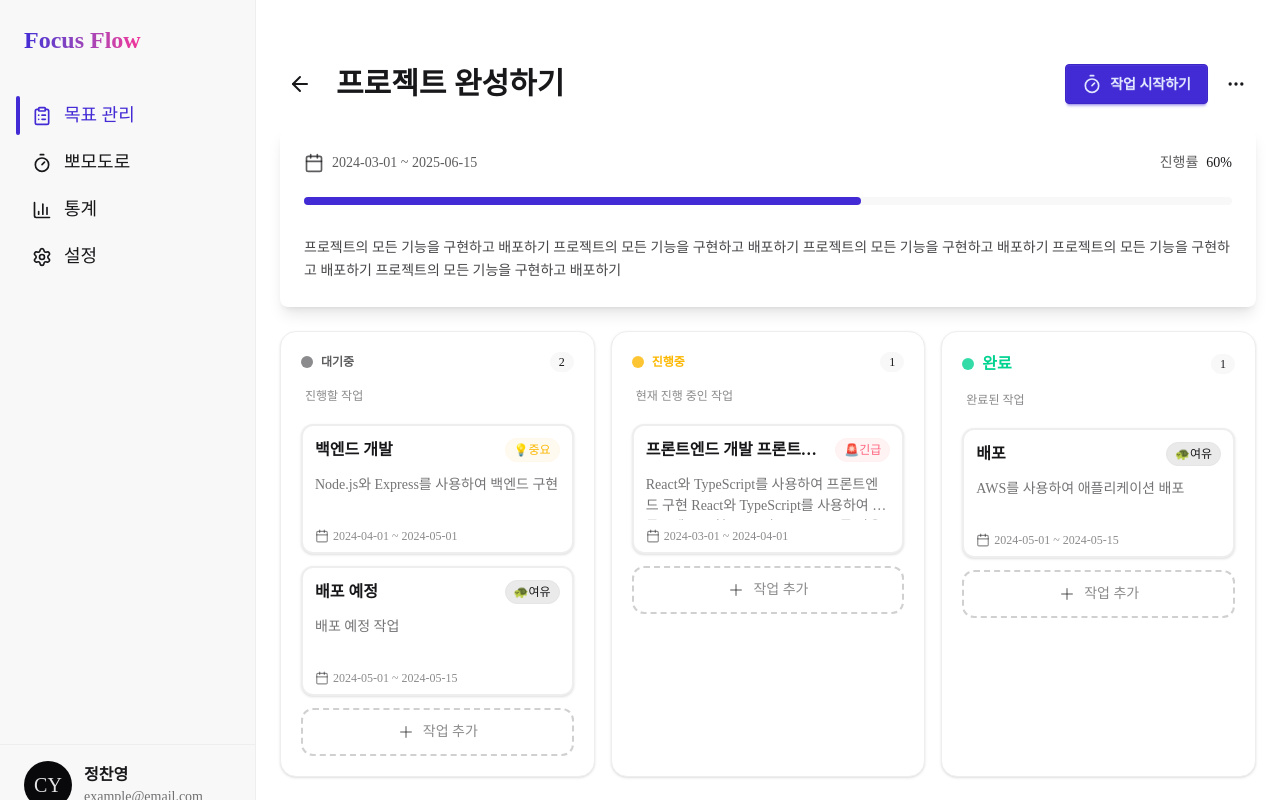
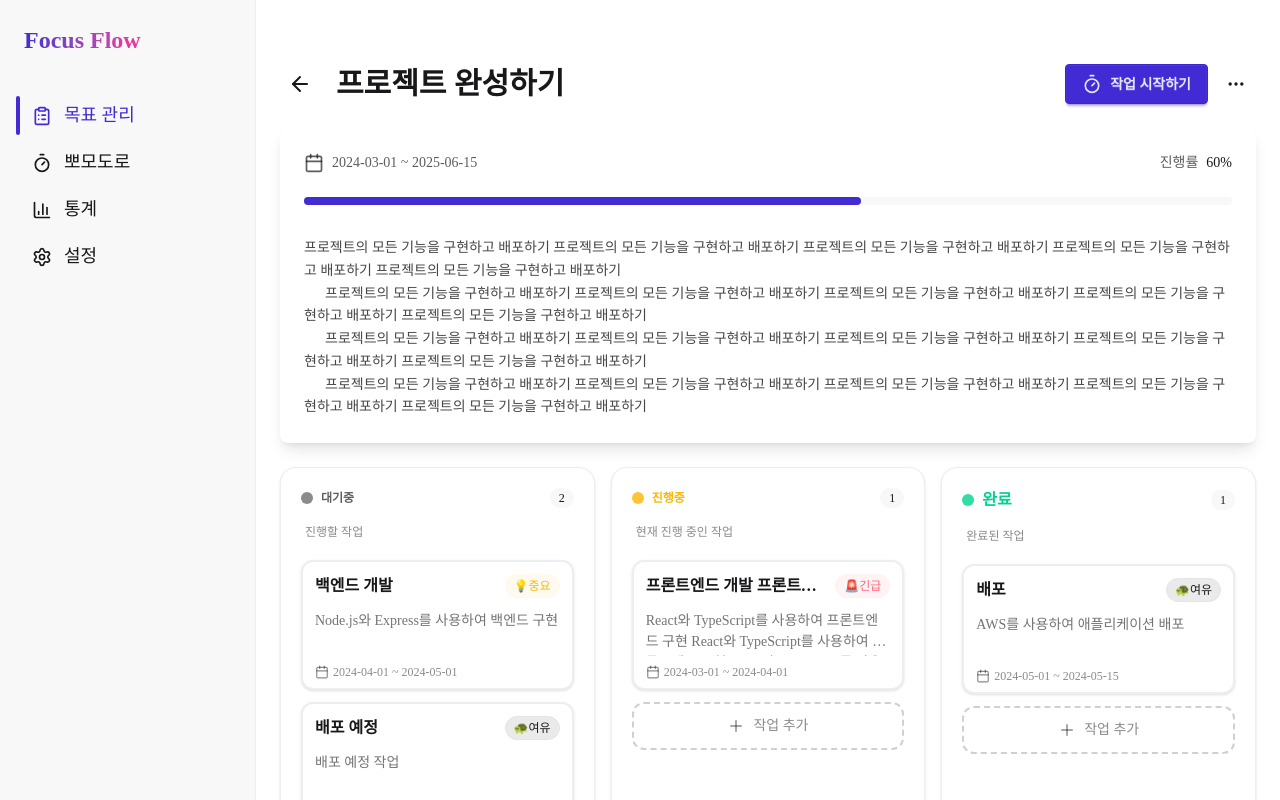
Before and after one commit to jchyng/focus-flow, a Next.js app: page /goals/1 in a window 1280 px wide. Shown: the top 800 px of the page. Built offline with nearby package versions, Linux system fonts and the light colour scheme.

Commit message:
목표 상세 페이지 설명 p -> pre 태그로 변경

```diff
--- a/src/app/(dashboard)/goals/[id]/page.tsx
+++ b/src/app/(dashboard)/goals/[id]/page.tsx
@@ -106,7 +106,9 @@ function GoalInfo({ description, progress, startDate, endDate }: GoalInfoProps)
           />
         </div>
 
-        <p className="text-base-content/80 leading-relaxed">{description}</p>
+        <pre className="text-base-content/80 leading-relaxed whitespace-pre-wrap">
+          {description}
+        </pre>
       </div>
     </div>
   );
@@ -337,8 +339,10 @@ export default function GoalDetailPage() {
   // TODO: 실제 데이터로 교체
   const goal = {
     title: '프로젝트 완성하기',
-    description:
-      '프로젝트의 모든 기능을 구현하고 배포하기 프로젝트의 모든 기능을 구현하고 배포하기 프로젝트의 모든 기능을 구현하고 배포하기 프로젝트의 모든 기능을 구현하고 배포하기 프로젝트의 모든 기능을 구현하고 배포하기 ',
+    description: `프로젝트의 모든 기능을 구현하고 배포하기 프로젝트의 모든 기능을 구현하고 배포하기 프로젝트의 모든 기능을 구현하고 배포하기 프로젝트의 모든 기능을 구현하고 배포하기 프로젝트의 모든 기능을 구현하고 배포하기
+      프로젝트의 모든 기능을 구현하고 배포하기 프로젝트의 모든 기능을 구현하고 배포하기 프로젝트의 모든 기능을 구현하고 배포하기 프로젝트의 모든 기능을 구현하고 배포하기 프로젝트의 모든 기능을 구현하고 배포하기
+      프로젝트의 모든 기능을 구현하고 배포하기 프로젝트의 모든 기능을 구현하고 배포하기 프로젝트의 모든 기능을 구현하고 배포하기 프로젝트의 모든 기능을 구현하고 배포하기 프로젝트의 모든 기능을 구현하고 배포하기
+      프로젝트의 모든 기능을 구현하고 배포하기 프로젝트의 모든 기능을 구현하고 배포하기 프로젝트의 모든 기능을 구현하고 배포하기 프로젝트의 모든 기능을 구현하고 배포하기 프로젝트의 모든 기능을 구현하고 배포하기`,
     progress: 60,
     startDate: '2024-03-01',
     endDate: '2025-06-15',
```
